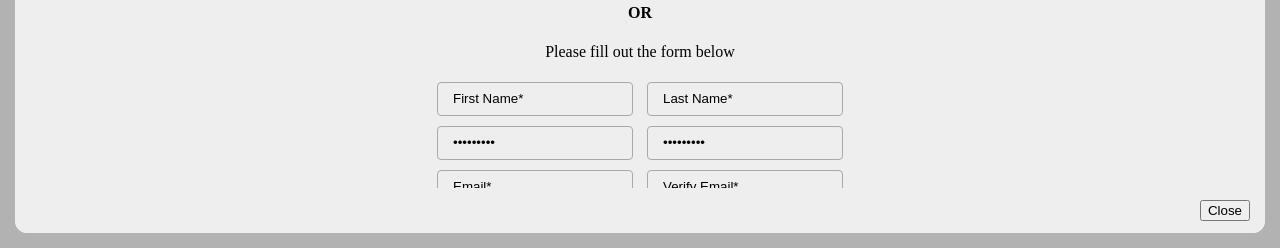
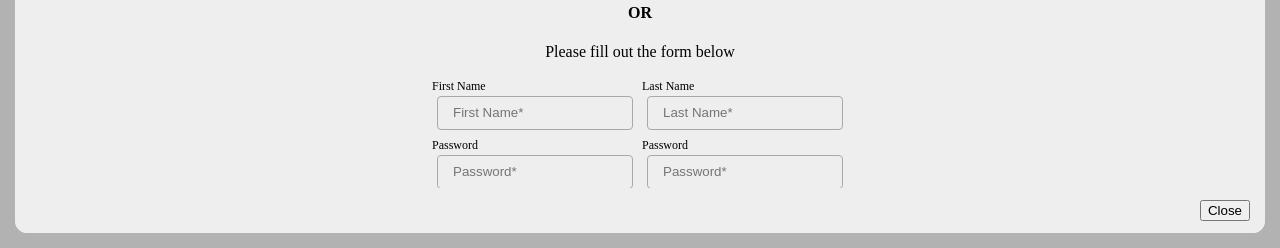
Before and after one commit to gblackiv/listrally, a plain HTML site: page pureHtmlFolder/sign_up_modal.html in a window 1280 px wide. Shown: the part 552-800 px from the top of the page. Drawn offline with nearby package versions, Linux system fonts and the light colour scheme.

Commit message:
labels added to form inputs

```diff
--- a/pureHtmlFolder/sign_up_modal.html
+++ b/pureHtmlFolder/sign_up_modal.html
@@ -51,6 +51,9 @@
             background-color: #0063FF;
 
         }
+        .sign-up-p{
+            margin-bottom: 30px;
+        }
         .form-group input {
             border-style: none;
             background: #EEE;
@@ -65,6 +68,17 @@
         }
         .form-show {
             visibility: visible;
+        }
+        .input-container{
+            display: inline-block;
+            position: relative;
+            margin-bottom: 15px;
+        }
+        .input-label{
+            position: absolute;
+            top: -12px;
+            left: 0;
+            font-size: 0.75em;
         }
         /***************************
         * Modal
@@ -198,19 +212,37 @@
                         <img src="https://developers.google.com/identity/images/btn_google_signin_dark_normal_web.png" alt="" class="google-oauth" />
                     </div>
                     <h4>OR</h4>
-                    <p>Please fill out the form below</p>
+                    <p class="sign-up-p">Please fill out the form below</p>
                     <div class="form-group text-center">
                         <div class="row">
-                            <input type="text" name="first_name" value="First Name*" />
-                            <input type="text" name="last_name" value="Last Name*" />
+                            <div class="input-container">
+                                <label class="input-label" for="first_name">First Name</label>
+                                <input type="text" name="first_name" placeholder="First Name*" />
+                            </div>
+                            <div class="input-container">
+                                <label class="input-label" for="last_name">Last Name</label>
+                                <input type="text" name="last_name" placeholder="Last Name*" />
+                            </div>
                         </div>
                         <div class="row">
-                            <input type="password" name="password-1" value="Password*" autocomplete="off"/>
-                            <input type="password" name="password-2" value="Password*" autocomplete="off" />
+                            <div class="input-container">
+                                <label class="input-label" for="password-1">Password</label>
+                                <input type="password" name="password-1" placeholder="Password*" autocomplete="off"/>
+                            </div>
+                            <div class="input-container">
+                                <label class="input-label" for="password-2">Password</label>
+                                <input type="password" name="password-2" placeholder="Password*" autocomplete="off" />
+                            </div>
                         </div>
                         <div class="row">
-                            <input type="email" name="email" value="Email*" />
-                            <input type="email" name="verifyEmail" value="Verify Email*" />
+                            <div class="input-container">
+                                <label class="input-label" for="email">Email</label>
+                                <input type="email" name="email" placeholder="Email*" />
+                            </div>
+                            <div class="input-container">
+                                <label class="input-label" for="verifyEmail">Email</label>
+                                <input type="email" name="verifyEmail" placeholder="Verify Email*" />
+                            </div>
                         </div>
                     </div>
                 </form>
```
